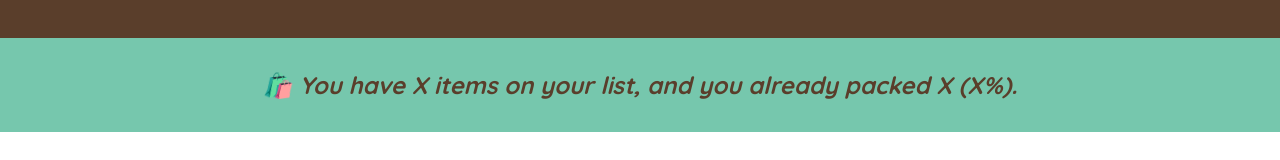
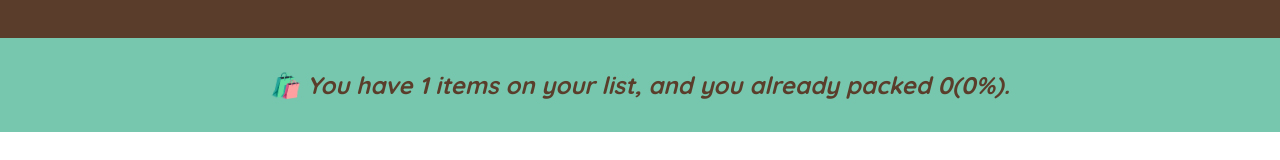
Before and after one commit to amr-khllaf/Travel-List, a React (Vite) app: page / in a window 1280 px wide. Both pictures are taken after typing "Sample" into the empty fields and a click on the button "ADD". Shown: the part 358-518 px from the top of the page. Built offline with nearby package versions, Linux system fonts and the light colour scheme.

Commit message:
Finsish State and Footer

```diff
--- a/src/App.jsx
+++ b/src/App.jsx
@@ -9,6 +9,7 @@
   // Lifting State Up Concept in React
   //! State to manage the list of travel items
   const [items, setItems] = useState([]);
+
   //! Function to add a new item to the list
   function handleAddItem(item) {
     setItems((prevItems) => {
@@ -43,7 +44,7 @@
         onDeleteItem={handleDeleteItem}
         onToggleItem={handleToggleItem}
       />
-      <Stats />
+      <Stats items={items} />
     </>
   );
 }
--- a/src/Components/Stats/Stats.jsx
+++ b/src/Components/Stats/Stats.jsx
@@ -1,11 +1,25 @@
 import React from "react";
 
-export default function Stats() {
+export default function Stats({ items }) {
+  if (!items.length) {
+    return (
+      <p className="stats">
+        <em>Add some items to your packing list 🚀</em>
+      </p>
+    );
+  }
+
+  // Derived state concept in React
+  const totalItems = items.length;
+  const totalPackedItems = items.filter((item) => item.packed).length;
+  const percentage = Math.round((totalPackedItems / totalItems) * 100);
   return (
     <>
       <footer className="stats">
         <em>
-          🛍️ You have X items on your list, and you already packed X (X%).
+          {percentage === 100
+            ? "🎉 You got everything ready to go ✈️"
+            : `🛍️ You have ${totalItems} items on your list, and you already packed ${totalPackedItems}(${percentage}%).`}
         </em>
       </footer>
     </>
```
